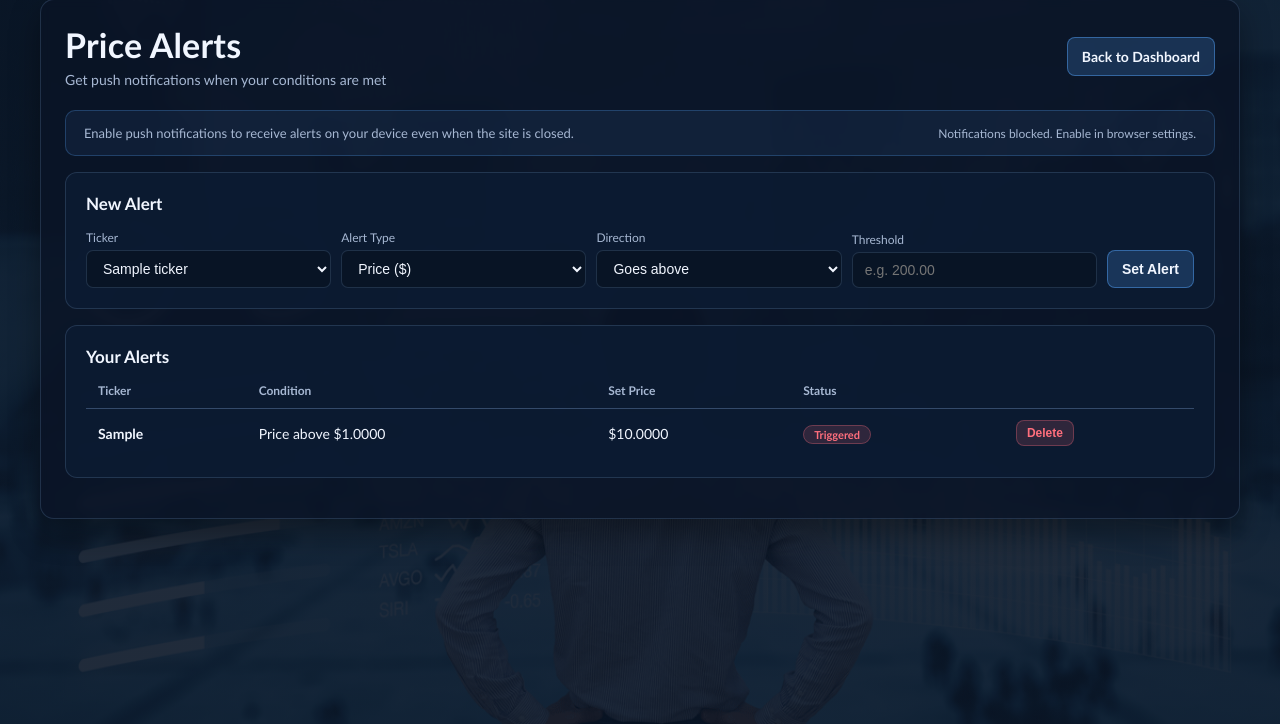
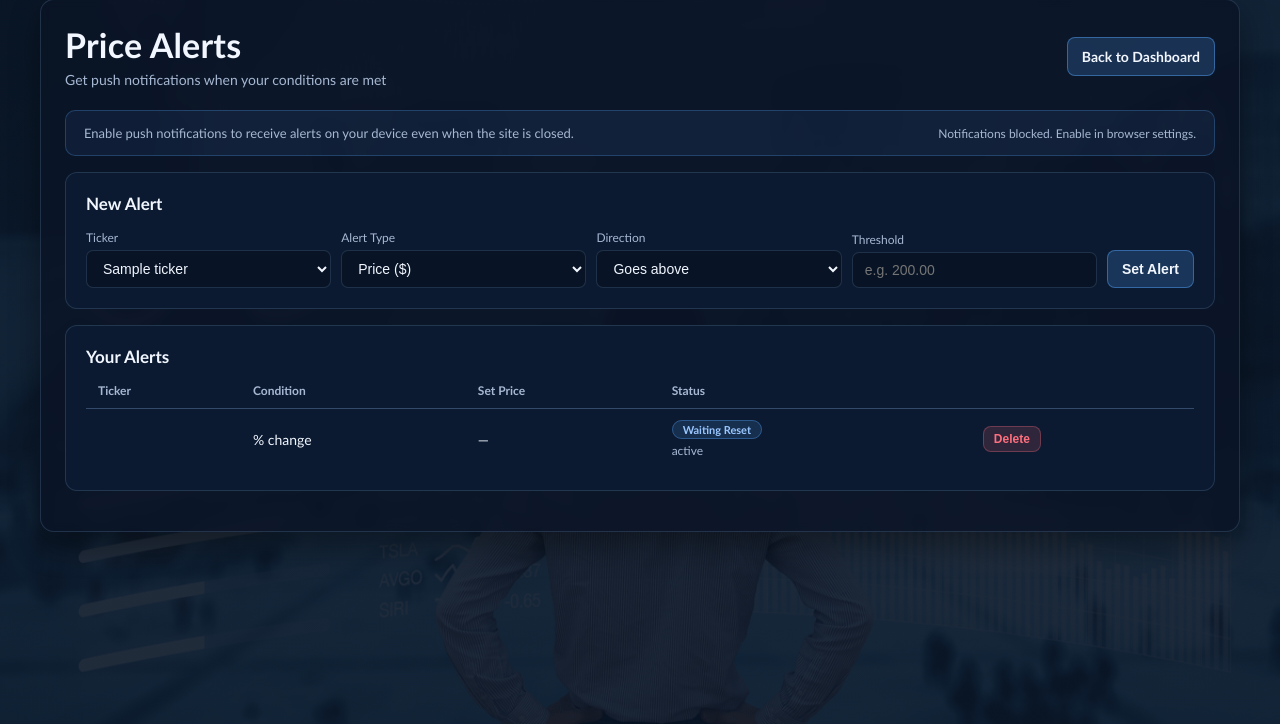
Before and after one commit to JakeBowen2005/Stock_Dashboard, a Django app: template stocks/templates/stocks/alerts.html in a window 1280 px wide. Shown: the part 76-800 px from the top of the page. Run offline with Django 5.2, Linux system fonts and the light colour scheme; tables that the repository leaves empty hold one stand-in row (values such as "Sample post"); the template is opened without the code that fills it: values that come from a table or form of the project are taken from there, most other values are stand-ins (such as "Sample title", 1, 10 or a date in 2020); parts of the project's set-up code (start-up, migrations or seed data) failed here and were passed over.

Commit message:
Pre-revamp checkpoint: alerts, push notifications, Finnhub integration
Co-Authored-By: Claude Sonnet 4.6 <noreply@anthropic.com>

```diff
--- a/stocks/templates/stocks/alerts.html
+++ b/stocks/templates/stocks/alerts.html
@@ -95,6 +95,33 @@
         font-weight: 600;
     }
 
+    .badge-cooldown {
+        background: rgba(255,191,71,0.16);
+        color: #ffcf66;
+        border: 1px solid rgba(255,191,71,0.35);
+        border-radius: 999px;
+        padding: 2px 10px;
+        font-size: 11px;
+        font-weight: 600;
+    }
+
+    .badge-reset {
+        background: rgba(88,166,255,0.15);
+        color: #9ac7ff;
+        border: 1px solid rgba(88,166,255,0.35);
+        border-radius: 999px;
+        padding: 2px 10px;
+        font-size: 11px;
+        font-weight: 600;
+    }
+
+    .status-subtext {
+        margin-top: 6px;
+        font-size: 12px;
+        color: var(--text-muted);
+        line-height: 1.3;
+    }
+
     .notif-bar {
         display: flex;
         align-items: center;
@@ -180,7 +207,7 @@
     <!-- Alert list -->
     <div class="panel">
         <h3>Your Alerts</h3>
-        {% if alerts %}
+        {% if alert_rows %}
             <table class="alert-table">
                 <thead>
                     <tr>
@@ -192,30 +219,35 @@
                     </tr>
                 </thead>
                 <tbody>
-                    {% for alert in alerts %}
+                    {% for row in alert_rows %}
                     <tr>
-                        <td><strong>{{ alert.ticker }}</strong></td>
+                        <td><strong>{{ row.alert.ticker }}</strong></td>
                         <td>
-                            {% if alert.alert_type == "price" %}
-                                Price {{ alert.direction }} ${{ alert.threshold }}
+                            {% if row.alert.alert_type == "price" %}
+                                Price {{ row.alert.direction }} ${{ row.alert.threshold }}
                             {% else %}
-                                {{ alert.direction|title }} {{ alert.threshold }}% change
-                                {% if alert.baseline_price %}from ${{ alert.baseline_price }}{% endif %}
+                                {{ row.alert.direction|title }} {{ row.alert.threshold }}% change
+                                {% if row.alert.baseline_price %}from ${{ row.alert.baseline_price }}{% endif %}
                             {% endif %}
                         </td>
-                        <td>{% if alert.baseline_price %}${{ alert.baseline_price }}{% else %}—{% endif %}</td>
+                        <td>{% if row.alert.baseline_price %}${{ row.alert.baseline_price }}{% else %}—{% endif %}</td>
                         <td>
-                            {% if alert.triggered %}
+                            {% if row.status_label == "Cooldown" %}
+                                <span class="badge-cooldown">{{ row.status_label }}</span>
+                            {% elif row.status_label == "Waiting Reset" %}
+                                <span class="badge-reset">{{ row.status_label }}</span>
+                            {% elif row.alert.triggered %}
                                 <span class="badge-triggered">Triggered</span>
                             {% else %}
                                 <span class="badge-active">Active</span>
                             {% endif %}
+                            <div class="status-subtext">{{ row.status_detail }}</div>
                         </td>
                         <td>
                             <form method="post" style="margin:0;">
                                 {% csrf_token %}
                                 <input type="hidden" name="action" value="delete">
-                                <input type="hidden" name="alert_id" value="{{ alert.pk }}">
+                                <input type="hidden" name="alert_id" value="{{ row.alert.pk }}">
                                 <button type="submit" style="background:rgba(255,111,125,0.15); border-color:rgba(255,111,125,0.3); color:var(--neg); padding:5px 10px; font-size:12px;">Delete</button>
                             </form>
                         </td>
```
Also changed, not shown: stocks/finnhub_client.py (+45 -18 lines), stocks/views.py (+34 -1 lines).
